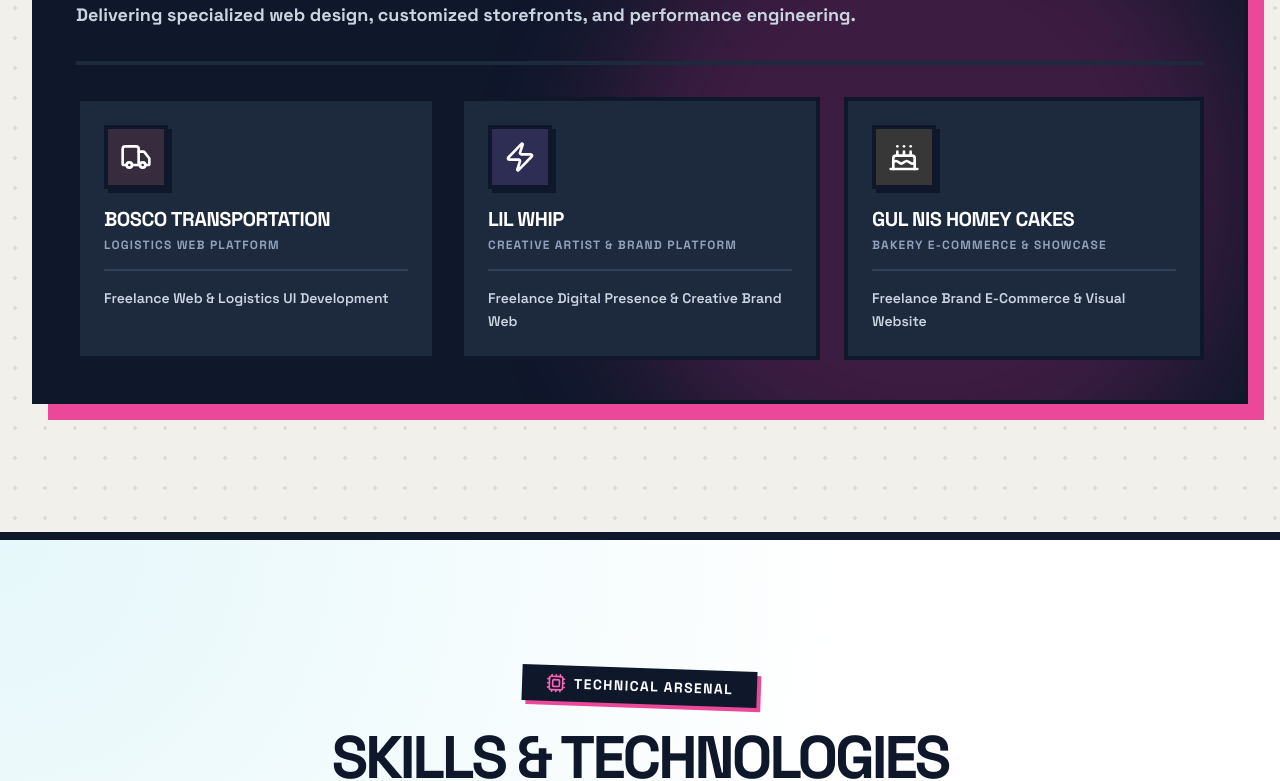
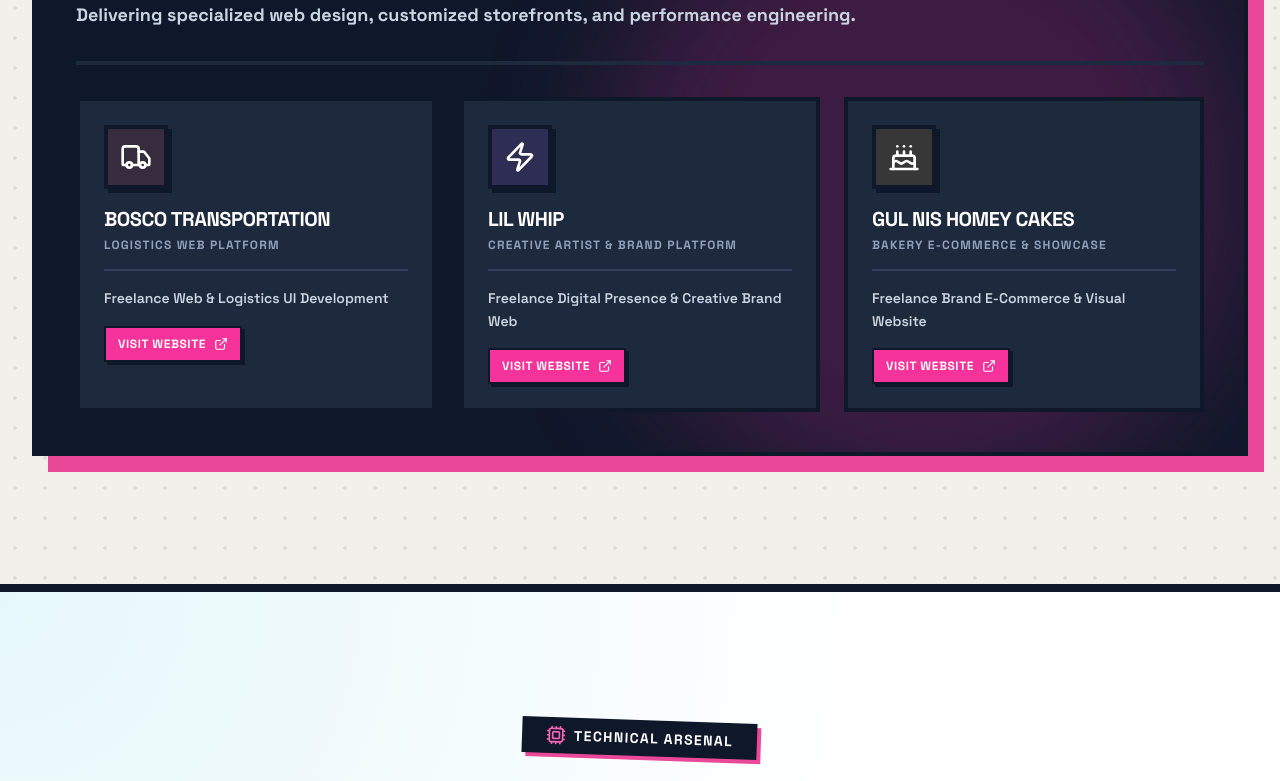
Before and after one commit to MohammedHaneenPM/PortfolioNew, a Next.js app: page / in a window 1280 px wide. Shown: the part 5416-6197 px from the top of the page. Built offline with nearby package versions, Linux system fonts and the light colour scheme; no server answers; the database is empty.

Commit message:
feat: add live website links to freelance client cards and detail modal

```diff
--- a/src/components/AboutSection.tsx
+++ b/src/components/AboutSection.tsx
@@ -540,9 +540,22 @@ export const AboutSection: React.FC<AboutSectionProps> = ({
                     </div>
                   </div>
 
-                  <p className="text-sm font-semibold text-slate-300 leading-relaxed border-t-2 border-slate-700 pt-4">
+                  <p className="text-sm font-semibold text-slate-300 leading-relaxed border-t-2 border-slate-700 pt-4 mb-4">
                     {client.subtitle}
                   </p>
+
+                  {client.liveUrl && (
+                    <a
+                      href={client.liveUrl}
+                      target="_blank"
+                      rel="noopener noreferrer"
+                      onClick={(e) => e.stopPropagation()}
+                      className="inline-flex items-center gap-2 px-3 py-2 bg-pink-500 hover:bg-pink-400 border-2 border-slate-900 text-white font-black text-xs uppercase tracking-wider shadow-[3px_3px_0px_0px_rgba(15,23,42,1)] hover:shadow-none hover:translate-x-0.5 hover:translate-y-0.5 transition-all mt-auto"
+                    >
+                      <span>Visit Website</span>
+                      <ExternalLink className="w-3.5 h-3.5" />
+                    </a>
+                  )}
                 </div>
               );
             })}
--- a/src/components/ClientModal.tsx
+++ b/src/components/ClientModal.tsx
@@ -1,7 +1,7 @@
 'use client';
 
 import React, { useEffect } from 'react';
-import { X, Briefcase, CheckCircle2, Truck, Zap, Cake } from 'lucide-react';
+import { X, Briefcase, CheckCircle2, Truck, Zap, Cake, ExternalLink } from 'lucide-react';
 import { FreelanceClient } from '../data/portfolioData';
 
 interface ClientModalProps {
@@ -97,7 +97,19 @@ export const ClientModal: React.FC<ClientModalProps> = ({ client, onClose }) =>
           </ul>
         </div>
 
-        <div className="mt-10 pt-6 border-t-4 border-slate-900 flex justify-end">
+        <div className="mt-10 pt-6 border-t-4 border-slate-900 flex items-center justify-between gap-4">
+          {client.liveUrl ? (
+            <a
+              href={client.liveUrl}
+              target="_blank"
+              rel="noopener noreferrer"
+              className="inline-flex items-center gap-2 px-6 py-4 bg-emerald-400 hover:bg-emerald-300 border-4 border-slate-900 text-slate-900 font-black uppercase tracking-widest text-xs transition-all shadow-[4px_4px_0px_0px_rgba(15,23,42,1)] hover:translate-y-1 hover:shadow-none"
+            >
+              <span>Visit Live Website</span>
+              <ExternalLink className="w-4 h-4" />
+            </a>
+          ) : <div />}
+
           <button
             onClick={onClose}
             className="px-6 py-4 bg-purple-400 border-4 border-slate-900 text-slate-900 font-black uppercase tracking-widest text-xs transition-all shadow-[4px_4px_0px_0px_rgba(15,23,42,1)] hover:translate-y-1 hover:shadow-none"
--- a/src/data/portfolioData.ts
+++ b/src/data/portfolioData.ts
@@ -28,6 +28,7 @@ export interface FreelanceClient {
   iconColor: string;
   bgColor: string;
   details: string;
+  liveUrl?: string;
 }
 
 export interface SkillGroup {
@@ -130,6 +131,7 @@ export const FREELANCE_CLIENTS: FreelanceClient[] = [
     iconColor: '#f87171',
     bgColor: 'rgba(239, 68, 68, 0.12)',
     details: 'Designed and engineered responsive dispatch dashboards, booking forms, and driver tracking visual interfaces with optimized loading speeds.',
+    liveUrl: 'https://boscotransport.ca',
   },
   {
     id: 'lil-whip',
@@ -140,6 +142,7 @@ export const FREELANCE_CLIENTS: FreelanceClient[] = [
     iconColor: '#a855f7',
     bgColor: 'rgba(168, 85, 247, 0.12)',
     details: 'Created an atmospheric multimedia brand experience with audio player integrations, release schedules, and interactive event promos.',
+    liveUrl: 'https://lil-whip.vercel.app',
   },
   {
     id: 'gul-nis',
@@ -150,6 +153,7 @@ export const FREELANCE_CLIENTS: FreelanceClient[] = [
     iconColor: '#f59e0b',
     bgColor: 'rgba(245, 158, 11, 0.12)',
     details: 'Crafted a bespoke e-commerce presentation for handcrafted pastries featuring custom inquiry pipelines and mobile-friendly product catalog.',
+    liveUrl: 'https://www.gulnis.in',
   },
 ];
 
```
